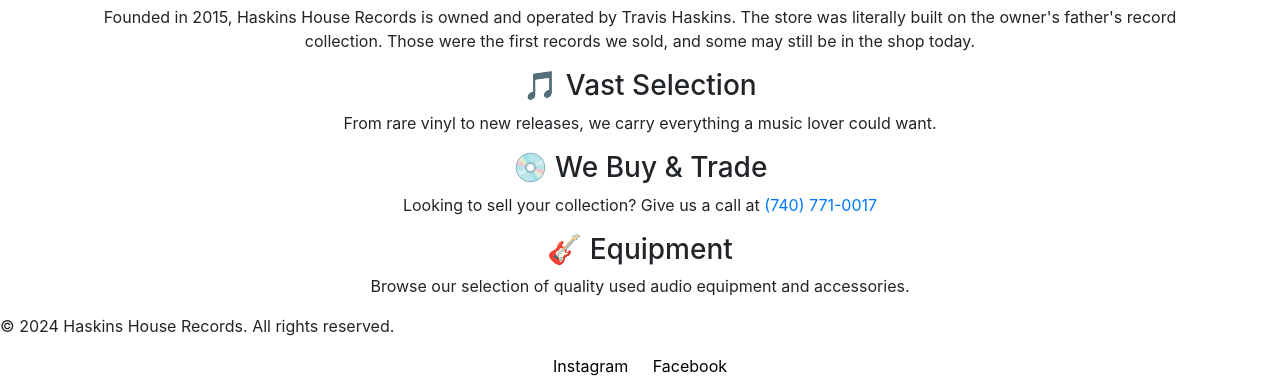
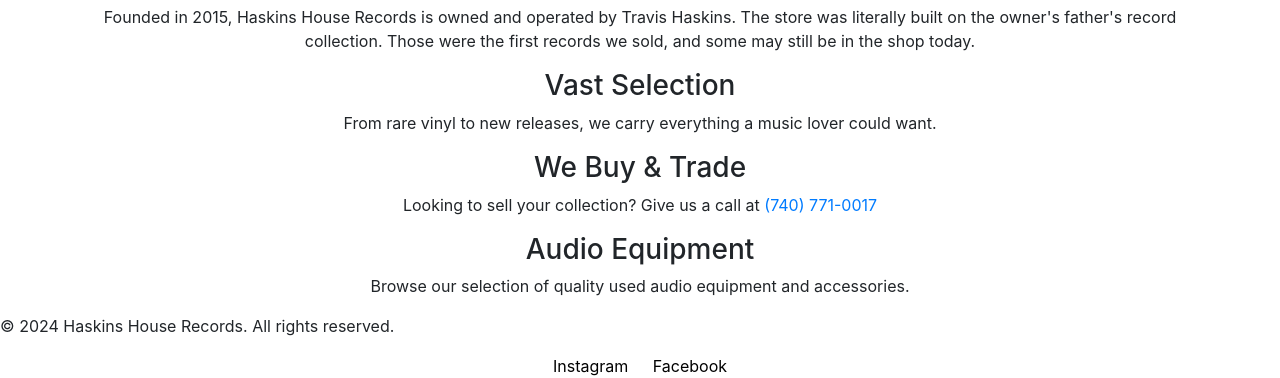
Before and after one commit to therealpaulstanleys/Haskins_House, a website: page public/about.html in a window 1280 px wide. Shown: the part 675-1053 px from the top of the page. Drawn offline with nearby package versions, Linux system fonts and the light colour scheme; no server answers.

Commit message:
removed emojis

```diff
--- a/public/about.html
+++ b/public/about.html
@@ -48,15 +48,15 @@
 
             <div class="about-features">
                 <div class="feature">
-                    <h3>🎵 Vast Selection</h3>
+                    <h3>Vast Selection</h3>
                     <p>From rare vinyl to new releases, we carry everything a music lover could want.</p>
                 </div>
                 <div class="feature">
-                    <h3>💿 We Buy & Trade</h3>
+                    <h3>We Buy & Trade</h3>
                     <p>Looking to sell your collection? Give us a call at <a href="tel:7407710017">(740) 771-0017</a></p>
                 </div>
                 <div class="feature">
-                    <h3>🎸 Equipment</h3>
+                    <h3>Audio Equipment</h3>
                     <p>Browse our selection of quality used audio equipment and accessories.</p>
                 </div>
             </div>
```
Also changed, not shown: public/contact.html (+2 -2 lines).
